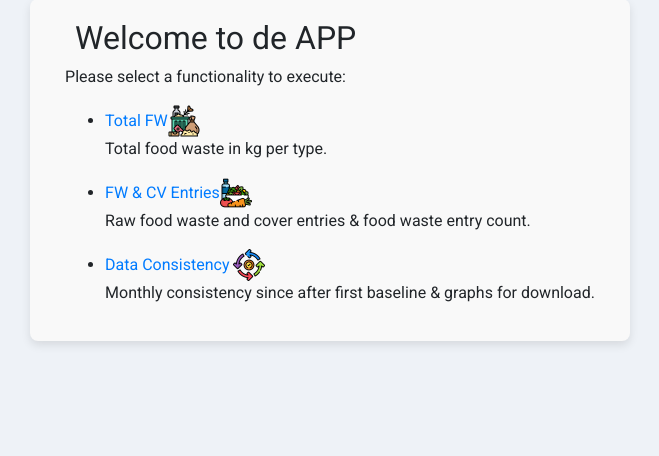
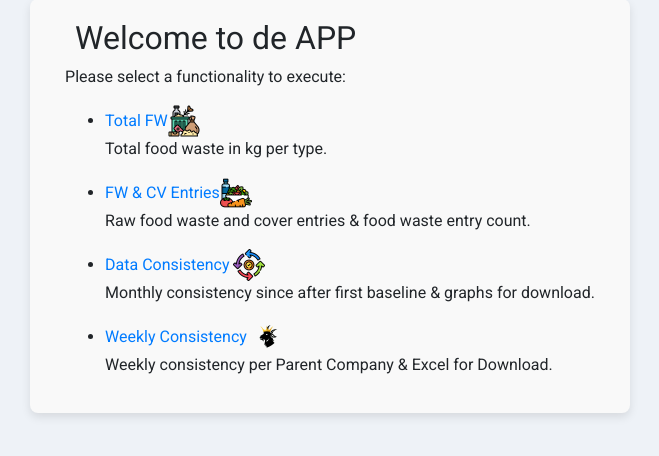
Before and after one commit to FIT-Dev-Team/lbec-flaskdata, a Flask app: page / in a window 1280 px wide. Shown: the part 99-555 px from the top of the page, without its empty margins (310-969 px from the left). Run offline with Flask 3, Linux system fonts and the light colour scheme; parts of the project's set-up code (start-up, migrations or seed data) failed here and were passed over; some libraries are stand-ins or nearby versions.

Commit message:
fixed some display error

```diff
--- a/app.py
+++ b/app.py
@@ -589,7 +589,7 @@ def process_wdcon():
         # Filter by company
         constance = week[week['PARENT_COMPANY'].isin(['Constance'])]
         hyatt = week[week['PARENT_COMPANY'].isin(['Hyatt'])]
-        others = week[~week['PARENT_COMPANY'].isin(['Constance', 'Hyatt'])]
+        marriott = week[~week['PARENT_COMPANY'].isin(['Constance', 'Hyatt'])]
 
         # Store the Excel file for download
         temp_dir = tempfile.gettempdir()
@@ -599,7 +599,7 @@ def process_wdcon():
         with pd.ExcelWriter(file_path, engine='xlsxwriter') as writer:
             constance.to_excel(writer, sheet_name='Constance', index=False)
             hyatt.to_excel(writer, sheet_name='Hyatt', index=False)
-            others.to_excel(writer, sheet_name='Marriott & Others', index=False)
+            marriott.to_excel(writer, sheet_name='Marriott & Others', index=False)
 
         # Generate download link
         download_link = f"/download_excel/{os.path.basename(file_path)}"
@@ -620,8 +620,8 @@ def process_wdcon():
         else:
             return render_template(
                 'weekly_dcon.html',
-                week_table=others.to_html(classes='table table-striped table-bordered table-hover', index=False),
-                download_link=download_link, parent_company=parent.capitalize()
+                week_table=marriott.to_html(classes='table table-striped table-bordered table-hover', index=False),
+                download_link=download_link, parent_company='Marriott & Others'
             )
     except Exception as e:
         logger.error(f"An error occurred: {str(e)}")
--- a/templates/index.html
+++ b/templates/index.html
@@ -14,6 +14,8 @@
                 <p> Raw food waste and cover entries & food waste entry count.</p>
                 <li><a href="{{ url_for('form_dcon') }}">Data Consistency <img src="/static/consistency.png" width="32" height="32"></a></li>
                 <p> Monthly consistency since after first baseline & graphs for download.</p>
+                <li><a href="{{ url_for('form_wdcon') }}">Weekly Consistency <img src="/static/goated.png" width="32" height="32"></a></li>
+                <p> Weekly consistency per Parent Company & Excel for Download.</p>
                 <!-- Add more links to other functionalities if needed -->
             </ul>
         </div>
```
